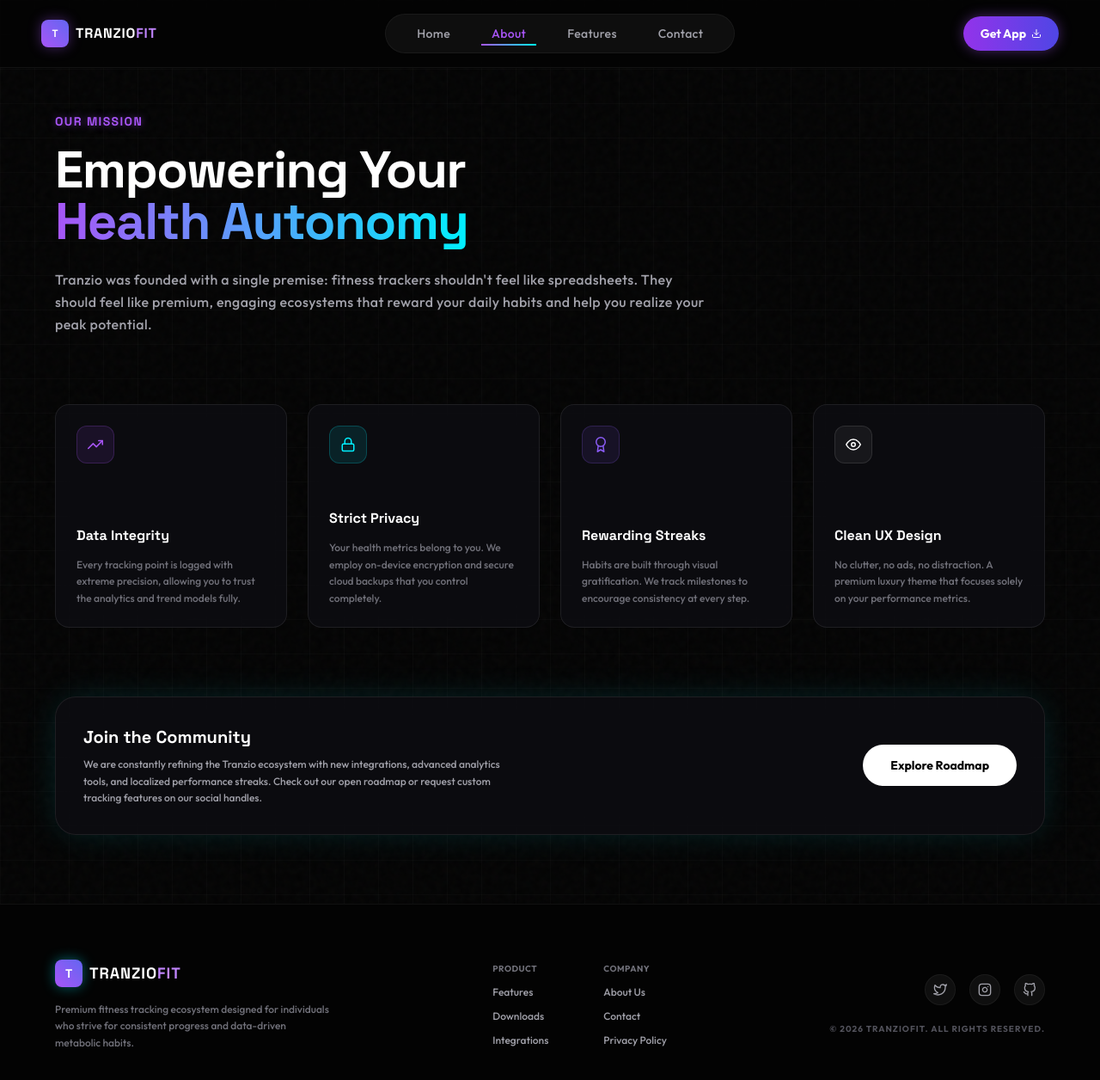
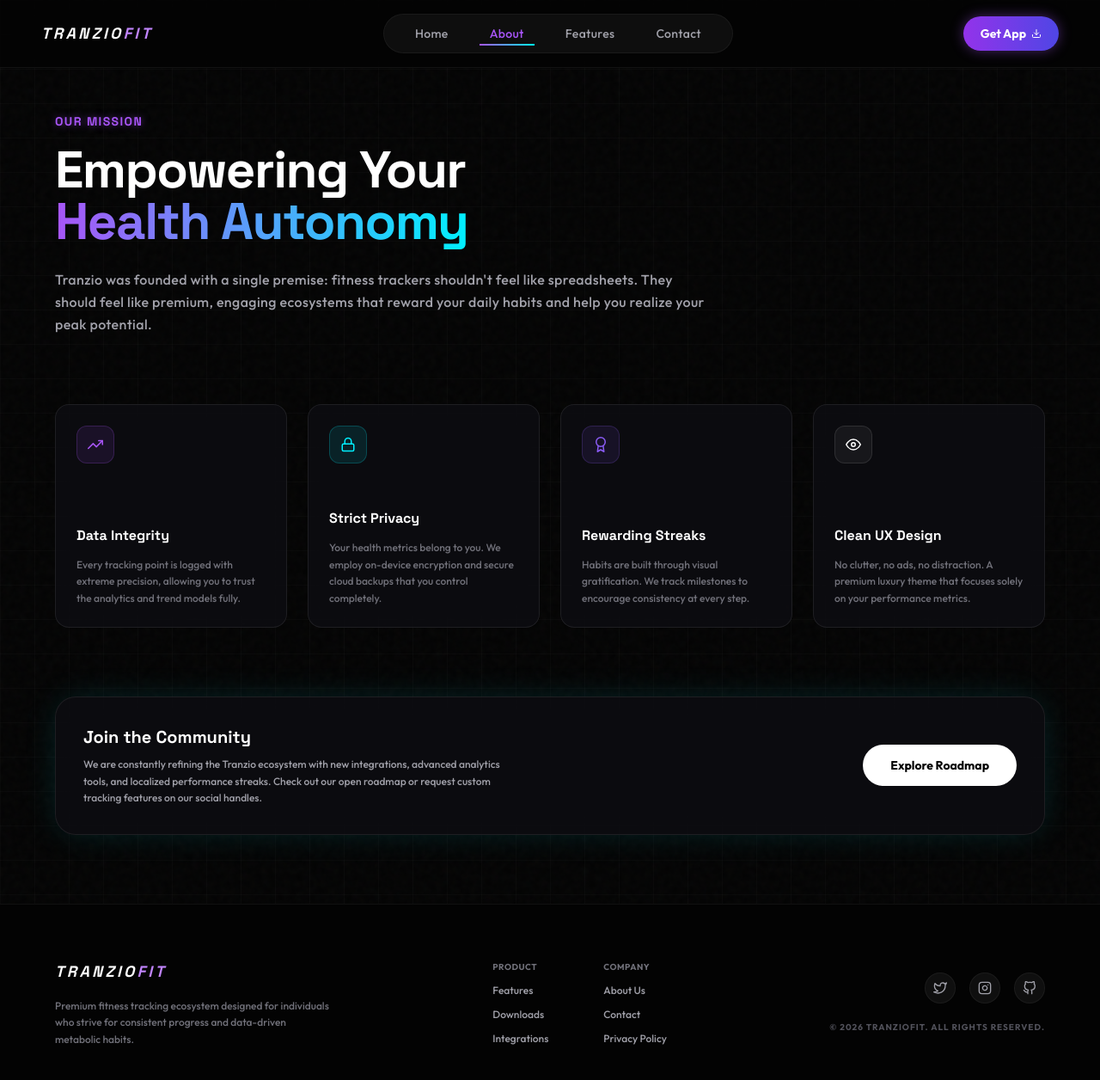
Before and after one commit to muhammathuabdulkalam-cpu/Gym-Landing-Page, a React (Vite) app: page /about in a window 1280 px wide. Shown: the top 1256 px of the page at 86% size. Built offline with nearby package versions, Linux system fonts and the light colour scheme.

Commit message:
style: remove 'T' box icon and style text-only logo with bold italic tracking

```diff
--- a/src/components/Footer/Footer.jsx
+++ b/src/components/Footer/Footer.jsx
@@ -10,11 +10,8 @@ export default function Footer() {
 
         {/* Branding & Description */}
         <div className="max-w-xs flex flex-col gap-4">
-          <Link to="/" className="flex items-center gap-2 group w-max">
-            <div className="w-8 h-8 rounded-lg bg-gradient-to-tr from-purple-500 to-indigo-500 flex items-center justify-center shadow-neon-cyan">
-              <span className="font-display font-extrabold text-white text-sm">T</span>
-            </div>
-            <span className="font-display font-bold text-lg tracking-wider text-white">
+          <Link to="/" className="group w-max">
+            <span className="font-display font-black italic text-lg tracking-[0.18em] text-white">
               TRANZIO<span className="text-purple-400">FIT</span>
             </span>
           </Link>
--- a/src/components/Hero/Hero.jsx
+++ b/src/components/Hero/Hero.jsx
@@ -292,11 +292,7 @@ export default function Hero() {
             {/* Modal top bar */}
             <div className="flex items-center justify-between px-6 pt-6 pb-0">
               <div className="flex items-center gap-2">
-                <div className="w-8 h-8 rounded-xl bg-gradient-to-tr from-purple-600 to-indigo-500
-                                flex items-center justify-center">
-                  <span className="font-display font-black text-white text-xs">T</span>
-                </div>
-                <span className="font-display font-bold text-white text-sm tracking-wide">
+                <span className="font-display font-black italic text-sm tracking-[0.18em] text-white">
                   TRANZIO<span className="text-purple-400">FIT</span>
                 </span>
               </div>
--- a/src/components/Navbar/Navbar.jsx
+++ b/src/components/Navbar/Navbar.jsx
@@ -23,14 +23,8 @@ export default function Navbar() {
                    bg-background/75 backdrop-blur-xl border-b border-white/[0.06]"
       >
         {/* Logo */}
-        <Link to="/" className="flex items-center gap-2 group shrink-0">
-          <div className="w-7 h-7 md:w-8 md:h-8 rounded-lg
-                          bg-gradient-to-tr from-purple-500 to-indigo-500
-                          flex items-center justify-center shadow-neon-purple
-                          group-hover:scale-105 transition-transform">
-            <span className="font-display font-extrabold text-white text-xs">T</span>
-          </div>
-          <span className="font-display font-bold text-sm md:text-base tracking-wider text-white">
+        <Link to="/" className="group shrink-0">
+          <span className="font-display font-black italic text-base md:text-lg tracking-[0.18em] text-white">
             TRANZIO<span className="text-purple-400">FIT</span>
           </span>
         </Link>
```
